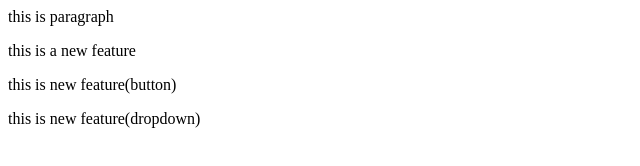
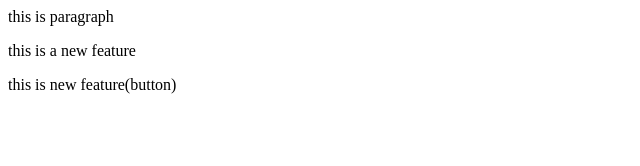
Before and after one commit to Zunaira-14/localrepo, a plain HTML site: page index.html in a window 1280 px wide. Shown: the whole page, without its empty margins (0-640 px from the left). Drawn offline with Linux system fonts and the light colour scheme.

Commit message:
index.html

```diff
--- a/index.html
+++ b/index.html
@@ -1,4 +1,3 @@
 <p>this is paragraph</p>
 <p>this is a new feature</p>
 <p>this is new feature(button)</p>
-<p>this is new feature(dropdown)</p>
```
